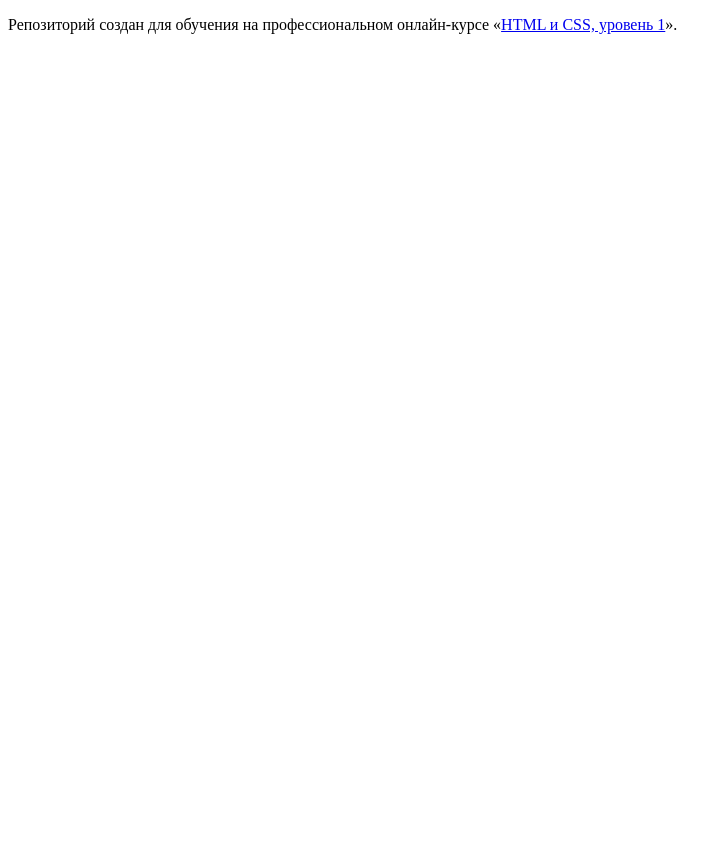
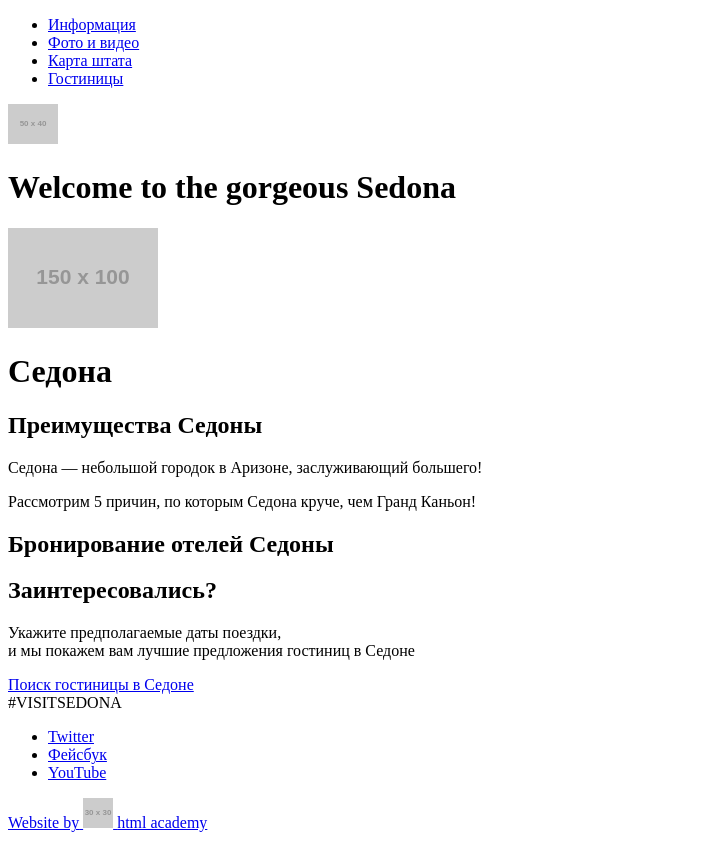
Before and after one commit to Netushe/962691-sedona-24, a plain HTML site: page index.html in a window 1280 px wide. Shown: the whole page, without its empty margins (0-727 px from the left). Before the commit the page ends 800 px from the top, so only its background shows below. Drawn offline with Linux system fonts and the light colour scheme; placeholder pictures from the web are drawn by us.

Commit message:
Сверстал index.html и catalog.html

```diff
--- a/index.html
+++ b/index.html
@@ -1,12 +1,89 @@
 <!DOCTYPE html>
 <html lang="ru">
+
 <head>
   <meta charset="utf-8">
   <title>HTML Academy: Седона</title>
 </head>
+
 <body>
+  <header class="main-header">
+    <nav class="main-navigation">
+      <ul>
+        <li>
+          <a href="info.html">Информация</a>
+        </li>
+        <li>
+          <a href="media.html">Фото и видео</a>
+        </li>
+        <li>
+          <a href="map.html">Карта штата</a>
+        </li>
+        <li>
+          <a href="hotels.html">Гостиницы</a>
+        </li>
+      </ul>
+    </nav>
+    <a class="small-header-logo" href="main.html">
+      <img src="http://placehold.it/50x40" alt="Логотип города Sedona">
+    </a>
+    <h1 class="visually-hidden">Welcome to the gorgeous Sedona</h1>
+    <a class="main-header-logo" href="main.html">
+      <img src="http://placehold.it/150x100" alt="Логотип города Sedona">
+    </a>
+  </header>
 
-    <p>Репозиторий создан для обучения на профессиональном онлайн‑курсе «<a href="https://htmlacademy.ru/intensive/htmlcss">HTML и CSS, уровень 1</a>».</p>
+  <main class="container">
+    <h1 class="visually-hidden">Седона</h1>
+    <section class="main-promo">
+      <h2 class="visually-hidden">Преимущества Седоны</h2>
+      <header class="main-promo-header">
+        <p>Седона — небольшой городок в Аризоне, заслуживающий большего!</p>
+        <p>Рассмотрим 5 причин, по которым Седона круче, чем Гранд Каньон!</p>
+      </header>
+    </section>
+
+    <section class="booking">
+        <h2 class="visually-hidden">Бронирование отелей Седоны</h2>
+      <header class="booking-header">
+        <h2>Заинтересовались?</h2>
+        <p>Укажите предполагаемые даты поездки,<br>
+          и мы покажем вам лучшие предложения гостиниц в Седоне
+        </p>
+      </header>
+      <a href="form.html" class="button button-form">Поиск гостиницы в Седоне</a>
+    </section>
+  </main>
+
+  <footer class="main-footer">
+
+    <div class="hashtag">
+      <span>#VISITSEDONA</span>
+    </div>
+
+    <div class="footer-social">
+      <ul>
+        <li>
+          <a class="social-button" href="#">Twitter</a>
+        </li>
+        <li>
+          <a class="social-button" href="#">Фейсбук</a>
+        </li>
+        <li>
+          <a class="social-button" href="#">YouTube</a>
+        </li>
+      </ul>
+    </div>
+
+    <p class="footer-developer">
+      <a href="https://htmlacademy.ru">
+        <span class="developer-text">Website by</span>
+        <img src="http://placehold.it/30x30" alt="htmlacademy">
+        <span class="developer-text-text">html academy</span>
+      </a>
+    </p>
+  </footer>
 
 </body>
+
 </html>
```
Also changed, not shown: catalog.html (added, +140 -0 lines). Lines whose indentation alone changed are shown as unchanged.
